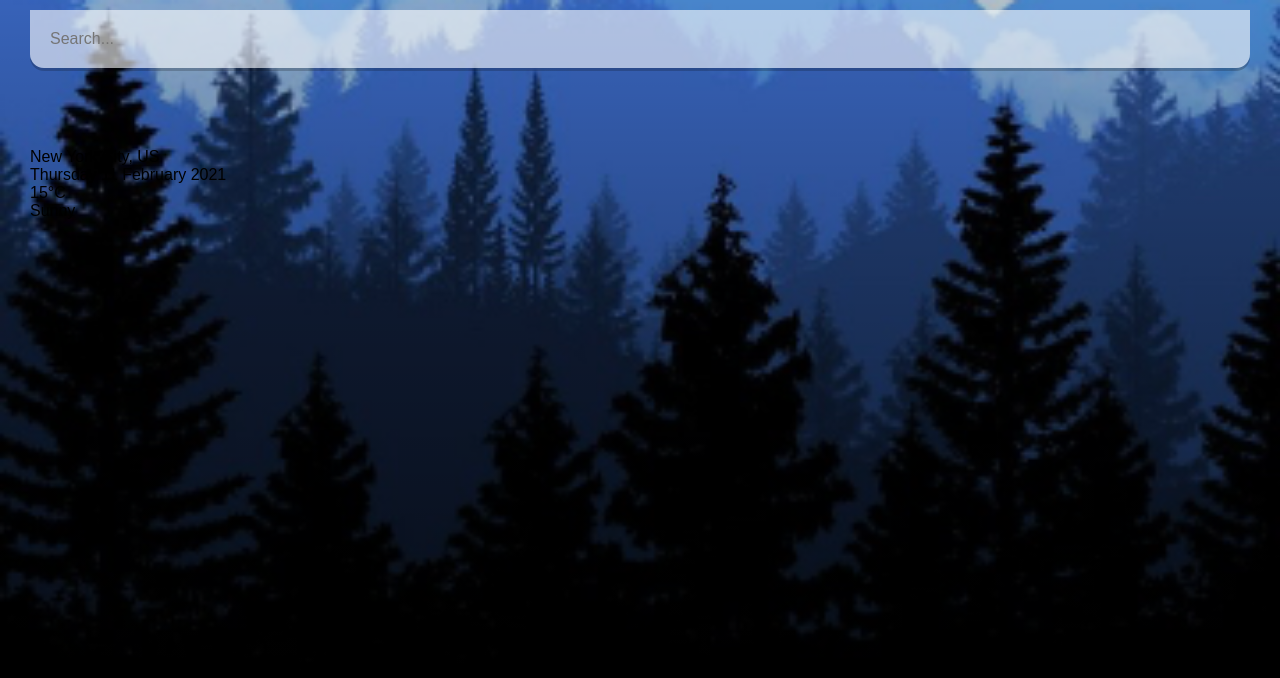
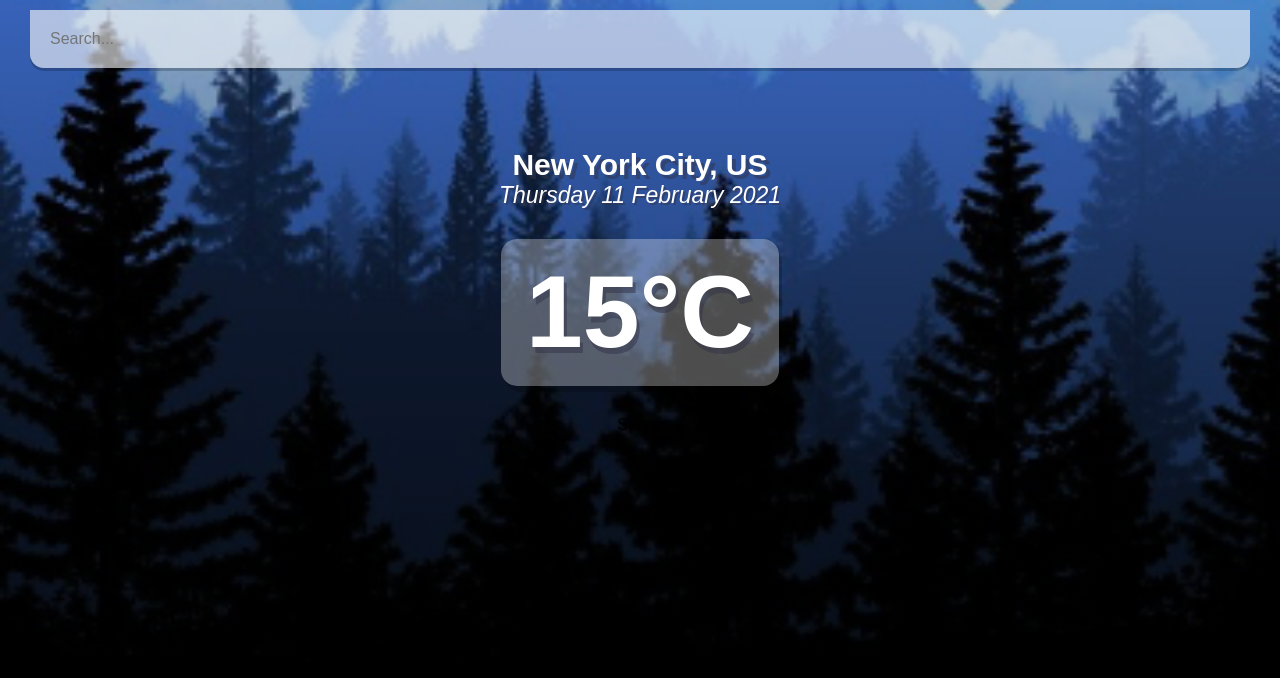
Before and after one commit to btfredr/weather-app, a React (Create React App) app in the folder weather-app/: page / in a window 1280 px wide. Shown: the top 678 px of the page. Built offline with nearby package versions, Linux system fonts and the light colour scheme.

Commit message:
style: editing how content appears to user

```diff
--- a/weather-app/src/index.css
+++ b/weather-app/src/index.css
@@ -55,3 +55,44 @@
 .search-box .search-bar:hover {
   background-color: rgb(172, 172, 172);
 }
+
+.location-box .location {
+  color: white;
+  font-size: 30px;
+  font-weight: 600;
+  text-align: center;
+  text-shadow: 4px 4px rgba(50,50,70, 0.5);
+}
+
+.location-box .date {
+  color: white;
+  font-size: 23px;
+  font-weight: 400;
+  font-style: italic;
+  text-align: center;
+  text-shadow: 2px 2px rgba(50,50,70,0.5);
+}
+
+.weather-box {
+  text-align: center;
+}
+
+.weather-box .temp {
+  position: relative;
+  display: inline-block;
+  margin: 30px auto;
+  background-color: rgba(255,255,255, 0.3);
+  border-radius: 16px;
+
+  padding: 15px 25px;
+
+  color: white;
+  font-size: 102px;
+  font-weight: 900;
+
+  text-shadow: 3px 6px rgba(50,50,70, 0.5);
+  text-align: center;
+  box-shadow: 3px 6px rgba(0,0,0, 0.2);
+
+
+}
```
